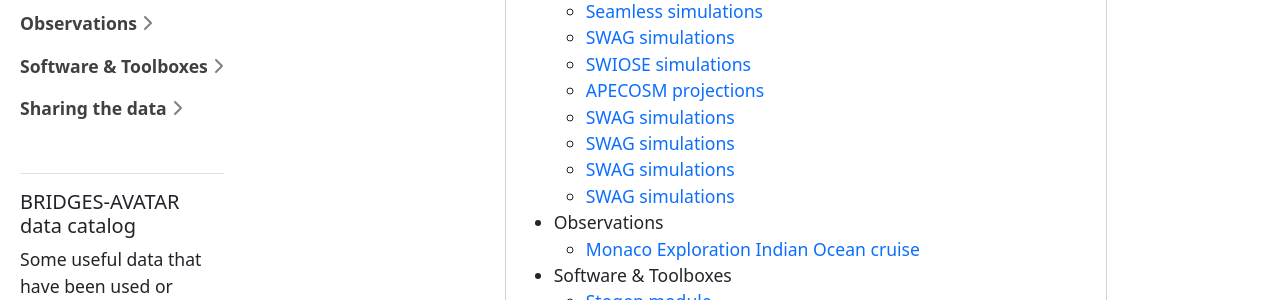
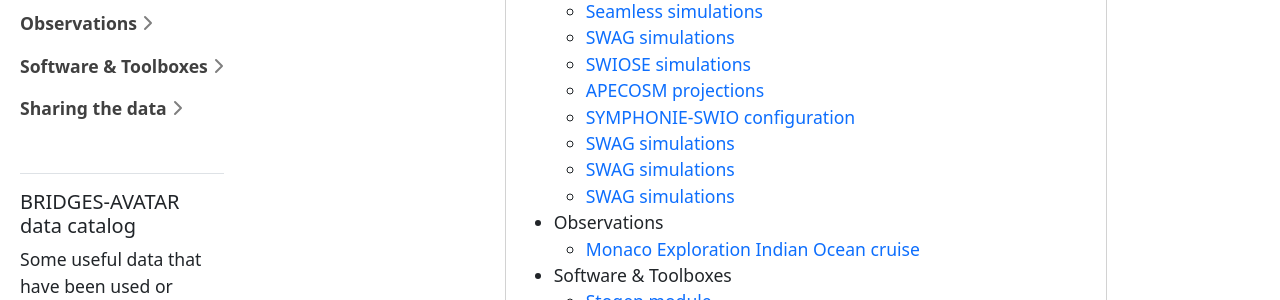
Before and after one commit to BRIDGES-AVATAR/pc3-catalog-webpage, a Jekyll site: the page built from index.md, in a window 1280 px wide and 900 px high, scrolled down 723 px, cut to the strip 0-545 px from the top of the window. Shown: the part 155-455 px from the top of the strip. Built offline with Jekyll 4.4.1, drawn with Linux system fonts in a browser that asks for light colours.

Commit message:
Update SYMPHONIE-SWIO.md

```diff
--- a/content/simulations/SYMPHONIE-SWIO.md
+++ b/content/simulations/SYMPHONIE-SWIO.md
@@ -1,7 +1,7 @@
 ---
 section: Simulations
 nav_order: 6
-title: SWAG simulations
+title: SYMPHONIE-SWIO configuration
 ---
 
 
```
